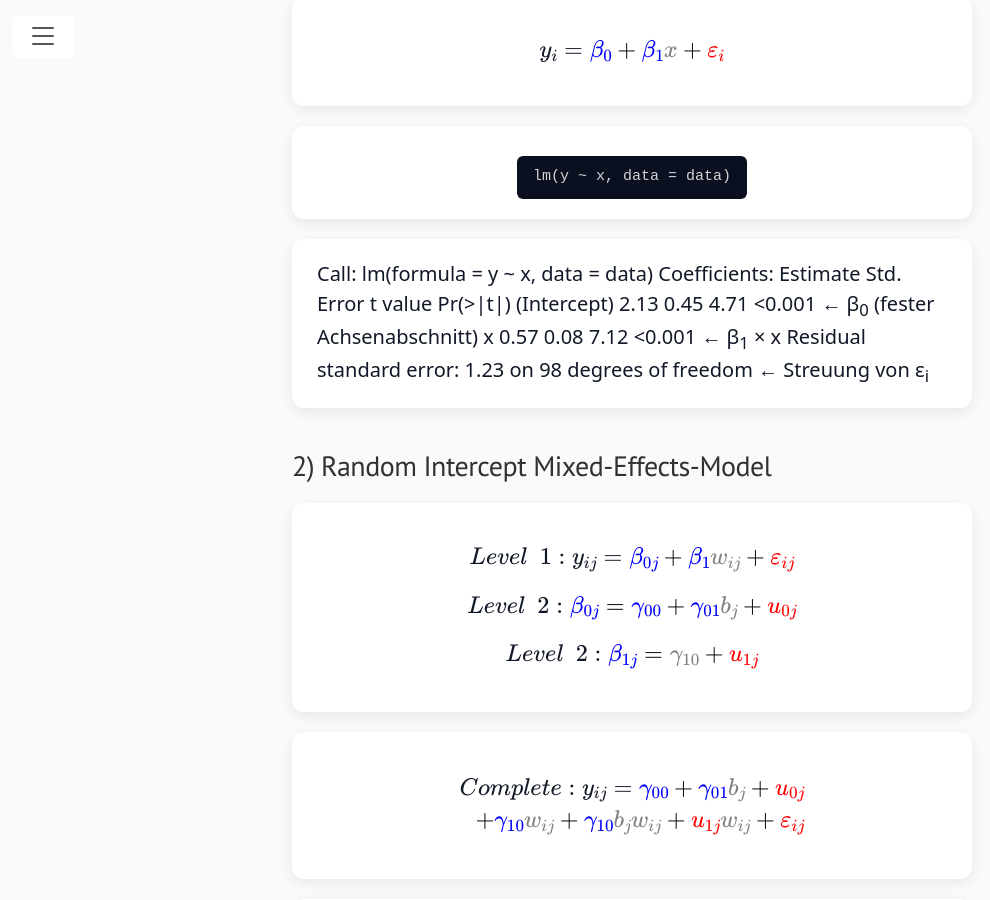
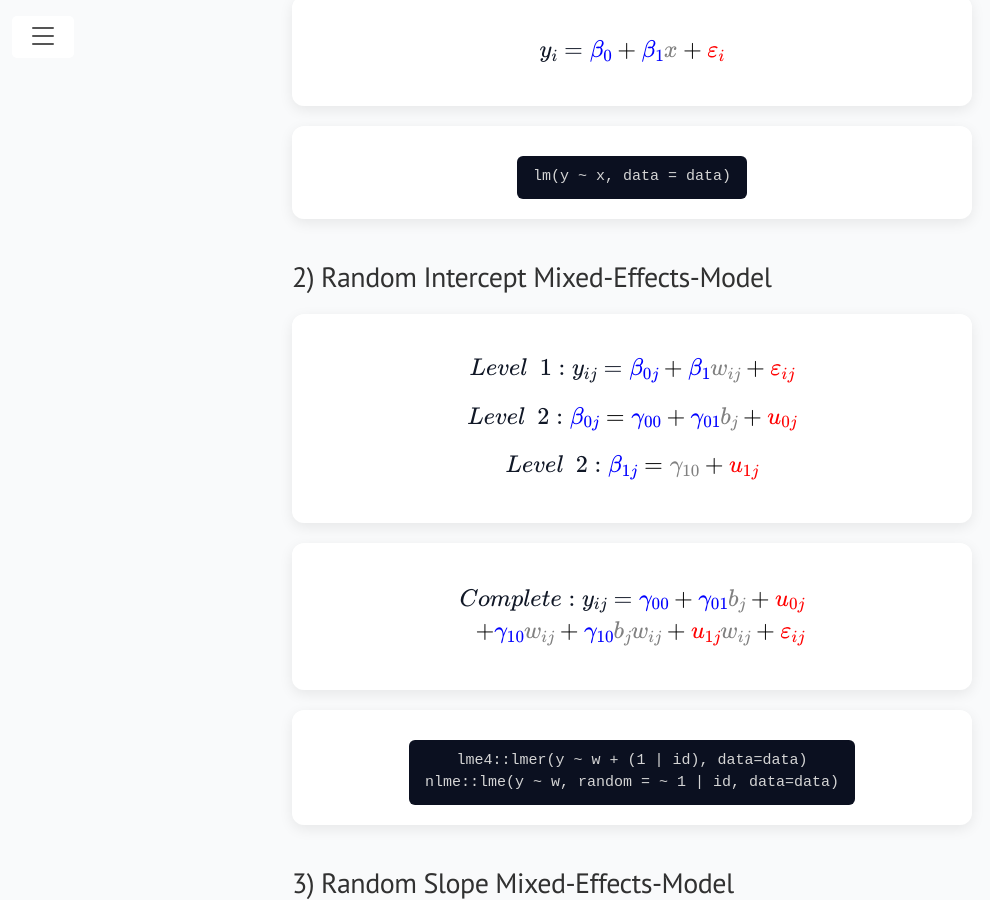
Before and after one commit to lennartseizer/ild, a Jekyll site: the page built from 9.html, in a window 1280 px wide and 900 px high, scrolled down 400 px. Shown: the whole window, without its empty margins (8-998 px from the left). Built offline with Jekyll 4.4.1, drawn with Linux system fonts in a browser that asks for light colours.

Commit message:
Update 9.html

```diff
--- a/9.html
+++ b/9.html
@@ -93,6 +93,9 @@ title: Formulas
       <span class="chip"><span class="dot matrix"></span>Predictors</span>
     </div>
 
+
+
+
     <h2>1) Linear model (OLS)</h2>
       <div class="card">
         $$
@@ -106,21 +109,6 @@ title: Formulas
         <center>
           <div class="code" style="font-size: 15px;">lm(y ~ x, data = data)</div>
         </center>
-</div>
-
-<!-- Mocked R summary output with color-matched annotations -->
-<div class="card">
-
-Call:
-lm(formula = y ~ x, data = data)
-
-Coefficients:
-             Estimate  Std. Error  t value  Pr(>|t|)
-<span class="blue">(Intercept)</span>   <span class="blue">2.13</span>      0.45       4.71    &lt;0.001   <span class="light">← β<sub>0</sub> (fester Achsenabschnitt)</span>
-<span class="blue">x</span>               <span class="blue">0.57</span>      0.08       7.12    &lt;0.001   <span class="light">← β<sub>1</sub> × <span class="gray">x</span></span>
-
-Residual standard error: <span class="red">1.23</span> on 98 degrees of freedom  <span class="light">← Streuung von ε<sub>i</sub></span>
-  </pre>
     </div>
 
     <h2>2) Random Intercept Mixed-Effects-Model </h2>
```
Lines whose indentation alone changed are shown as unchanged.
